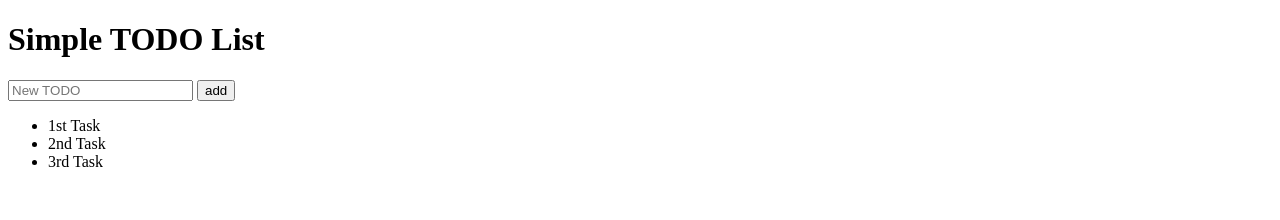
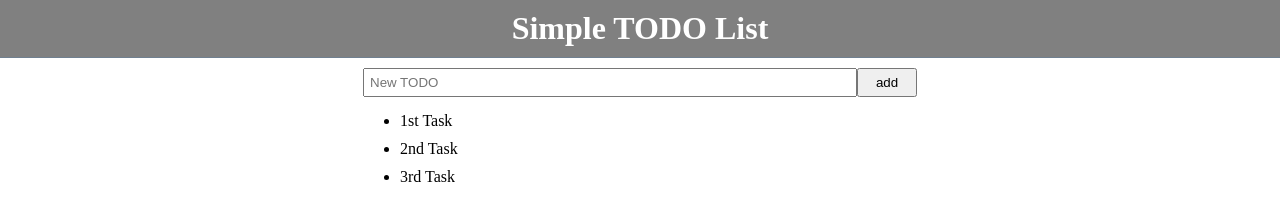
Before and after one commit to progfay/simple-todo-list, a plain HTML site: page index.html in a window 1280 px wide. Drawn offline with Linux system fonts and the light colour scheme.

Commit message:
feat: apply style css

```diff
--- a/index.html
+++ b/index.html
@@ -5,9 +5,10 @@
   <meta name="viewport" content="width=device-width, initial-scale=1.0">
   <meta http-equiv="X-UA-Compatible" content="ie=edge">
   <title>Simple TODO List</title>
+  <link rel="stylesheet" href="style.css">
 </head>
 <body>
-  <h1> Simple TODO List </h1>
+  <h1 class="title"> Simple TODO List </h1>
   <form name="add-todo">
     <input type="text" name="new-todo" placeholder="New TODO">
     <button type="button" class="add-button" onclick=""> add </button>
--- /dev/null
+++ b/style.css
@@ -0,0 +1,63 @@
+* {
+    padding: 0;
+    margin: 0;
+}
+
+h1.title {
+    width: 100vw;
+    text-align: center;
+    vertical-align: middle;
+    border-bottom: solid slategray 1px;
+    padding: 10px 0;
+    color: white;
+    background-color: gray;
+}
+
+form[name="add-todo"] {
+    width: 100vw;
+    display: flex;
+    justify-content: center;
+    align-items: center;
+    padding: 10px 0;
+}
+
+form>button.add-button,
+form>input[name="new-todo"] {
+    padding: 5px;
+}
+
+ul.todo-list {
+    width: 100vw;
+    display: flex;
+    justify-content: center;
+    align-items: center;
+    flex-direction: column;
+}
+
+li.todo-list-item {
+    margin: 5px;
+}
+
+@media screen and (max-width: 600px) {
+    form>button.add-button {
+        width: 10vw;
+    }
+    form>input[name="new-todo"] {
+        width: 80vw;
+    }
+    li.todo-list-item {
+        width: 80vw;
+    }
+}
+
+@media screen and (min-width: 600px) {
+    form>button.add-button {
+        width: 60px;
+    }
+    form>input[name="new-todo"] {
+        width: 480px;
+    }
+    li.todo-list-item {
+        width: 480px;
+    }
+}
```
